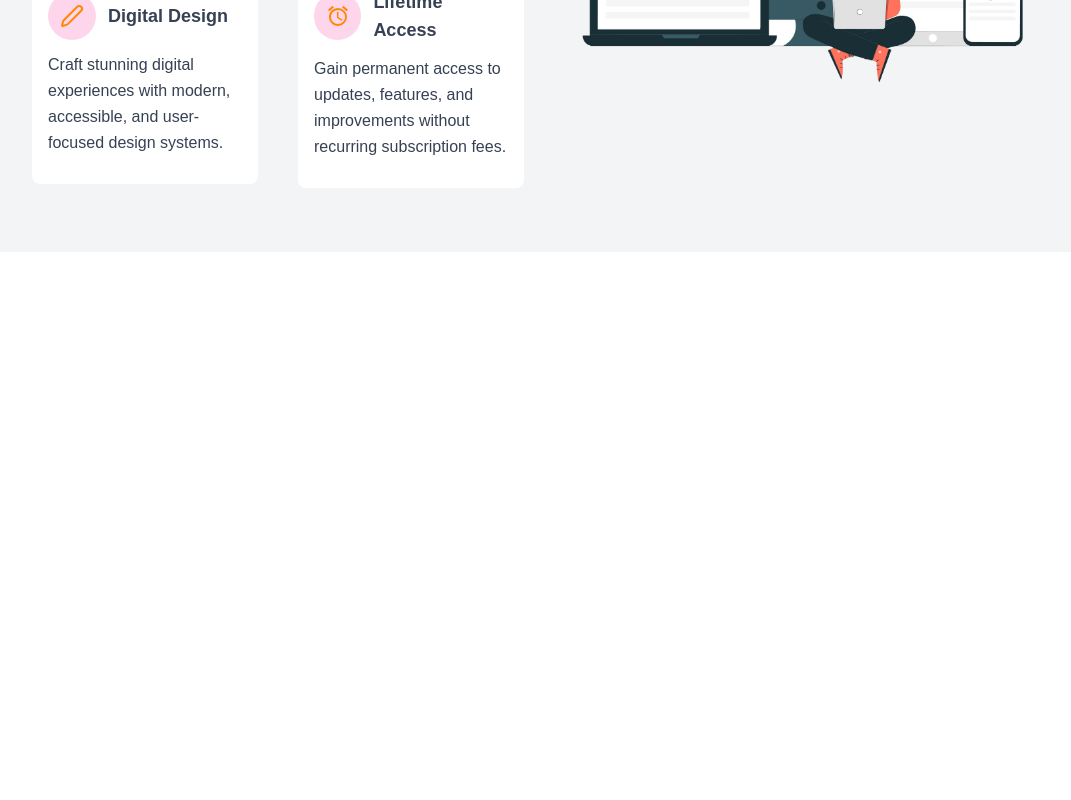
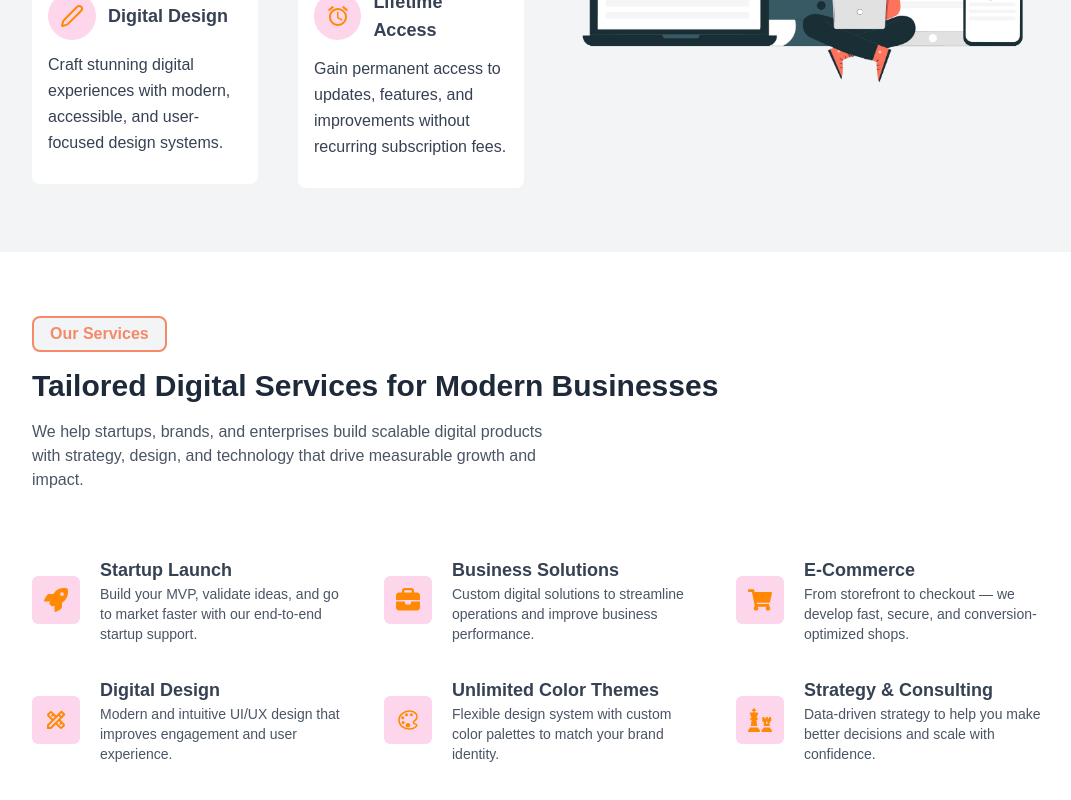
Before and after one commit to younus-always/stratech-site-nextjs, a Next.js app: page / in a window 1280 px wide. Shown: the part 1930-2730 px from the top of the page, without its empty margins (96-1167 px from the left). Before the commit the page ends 2182 px from the top, so only its background shows below. Built offline with nearby package versions, Linux system fonts and the light colour scheme; a web font is replaced by a local one.

Commit message:
Services section designed

```diff
--- /dev/null
+++ b/components/Helper/ServiceBox.tsx
@@ -0,0 +1,27 @@
+import React from "react";
+
+type Props = {
+      title: string;
+      subTitle: string;
+      icon: React.ReactElement
+}
+
+const ServiceBox = ({ title, subTitle, icon }: Props) => {
+      return (
+            <div>
+                  <div className="flex items-center space-x-5">
+                        {/* icon */}
+                        <div className="w-12 h-12 p-3 flex items-center justify-center rounded-md bg-pink-500/20">
+                              {icon}
+                        </div>
+                        {/* text content */}
+                        <div>
+                              <p className="text-lg font-bold text-gray-700">{title}</p>
+                              <p className="text-sm text-gray-600">{subTitle}</p>
+                        </div>
+                  </div>
+            </div>
+      )
+}
+
+export default ServiceBox
--- a/components/Home/Home.tsx
+++ b/components/Home/Home.tsx
@@ -1,6 +1,7 @@
 import About from "./About/About"
 import Features from "./Features/Features"
 import Hero from "./Hero/Hero"
+import Services from "./Services/Services"
 
 const Home = () => {
       return (
@@ -8,6 +9,7 @@ const Home = () => {
                   <Hero />
                   <About />
                   <Features />
+                  <Services />
             </div>
       )
 }
--- /dev/null
+++ b/components/Home/Services/Services.tsx
@@ -0,0 +1,66 @@
+import Boxtext from "@/components/Helper/Boxtext"
+import ServiceBox from "@/components/Helper/ServiceBox"
+import { FaShoppingCart } from "react-icons/fa"
+import { FaBriefcase, FaChess, FaRocket } from "react-icons/fa6"
+import { IoColorPaletteOutline } from "react-icons/io5"
+import { MdOutlineDesignServices } from "react-icons/md"
+
+const Services = () => {
+      return (
+            <div className="py-16">
+                  <div className="w-[80%] mx-auto">
+                        <Boxtext>Our Services</Boxtext>
+                        {/* heading */}
+                        <h1 className="mt-4 text-2xl md:text-3xl font-bold text-gray-800">
+                              Tailored Digital Services for Modern Businesses
+                        </h1>
+                        {/* description */}
+                        <p className="w-full sm:w-[80%] md:w-[70%] lg:w-[60%] xl:w-[50%] text-gray-600 mt-4">
+                              We help startups, brands, and enterprises build scalable digital products with strategy,
+                              design, and technology that drive measurable growth and impact.
+                        </p>
+                        {/* grid container */}
+                        <div className="grid grid-cols-1 md:grid-cols-2 xl:grid-cols-3 gap-8 items-center mt-16">
+                              {/* service box */}
+                              <ServiceBox
+                                    title="Startup Launch"
+                                    subTitle="Build your MVP, validate ideas, and go to market faster with our end-to-end startup support."
+                                    icon={<FaRocket className="w-6 h-6 text-orange-400" />}
+                              />
+
+                              <ServiceBox
+                                    title="Business Solutions"
+                                    subTitle="Custom digital solutions to streamline operations and improve business performance."
+                                    icon={<FaBriefcase className="w-6 h-6 text-orange-400" />}
+                              />
+
+                              <ServiceBox
+                                    title="E-Commerce"
+                                    subTitle="From storefront to checkout — we develop fast, secure, and conversion-optimized shops."
+                                    icon={<FaShoppingCart className="w-6 h-6 text-orange-400" />}
+                              />
+
+                              <ServiceBox
+                                    title="Digital Design"
+                                    subTitle="Modern and intuitive UI/UX design that improves engagement and user experience."
+                                    icon={<MdOutlineDesignServices className="w-6 h-6 text-orange-400" />}
+                              />
+
+                              <ServiceBox
+                                    title="Unlimited Color Themes"
+                                    subTitle="Flexible design system with custom color palettes to match your brand identity."
+                                    icon={<IoColorPaletteOutline className="w-6 h-6 text-orange-400" />}
+                              />
+
+                              <ServiceBox
+                                    title="Strategy & Consulting"
+                                    subTitle="Data-driven strategy to help you make better decisions and scale with confidence."
+                                    icon={<FaChess className="w-6 h-6 text-orange-400" />}
+                              />
+                        </div>
+                  </div>
+            </div>
+      )
+}
+
+export default Services
```
Also changed, not shown: components/Helper/FeatureBox.tsx (+9 -2 lines).
